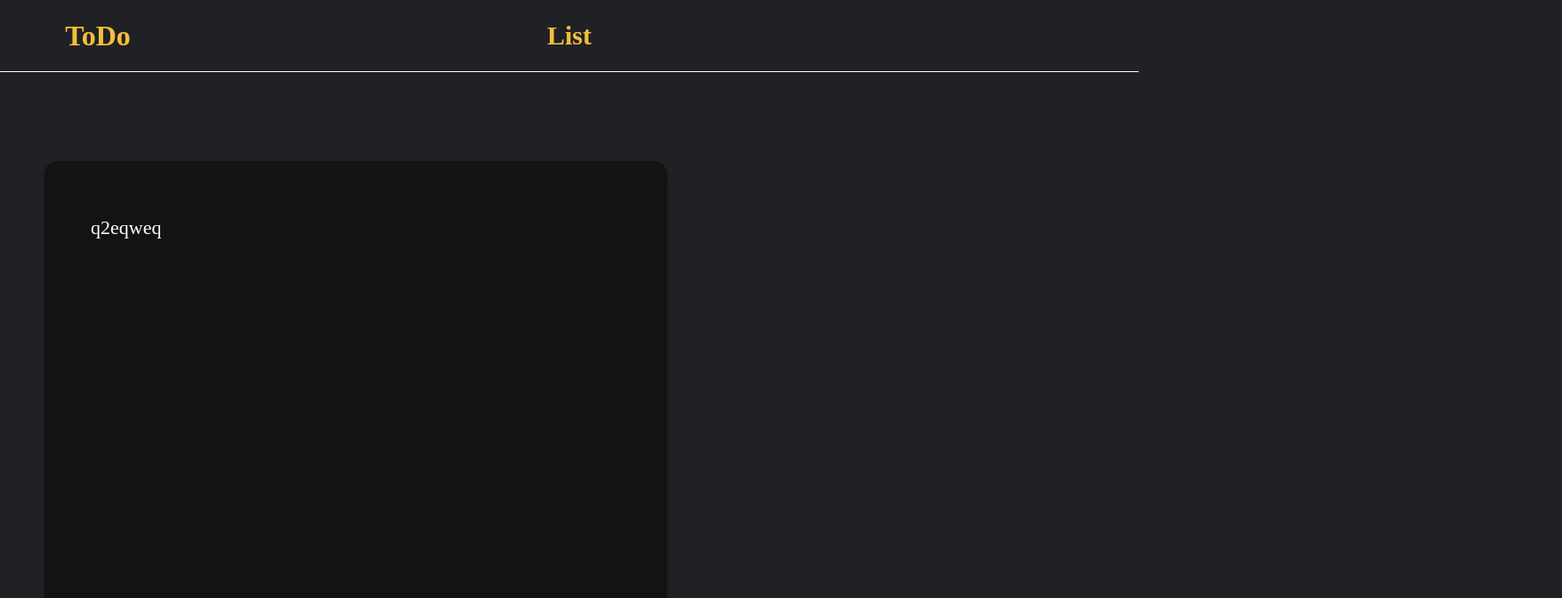
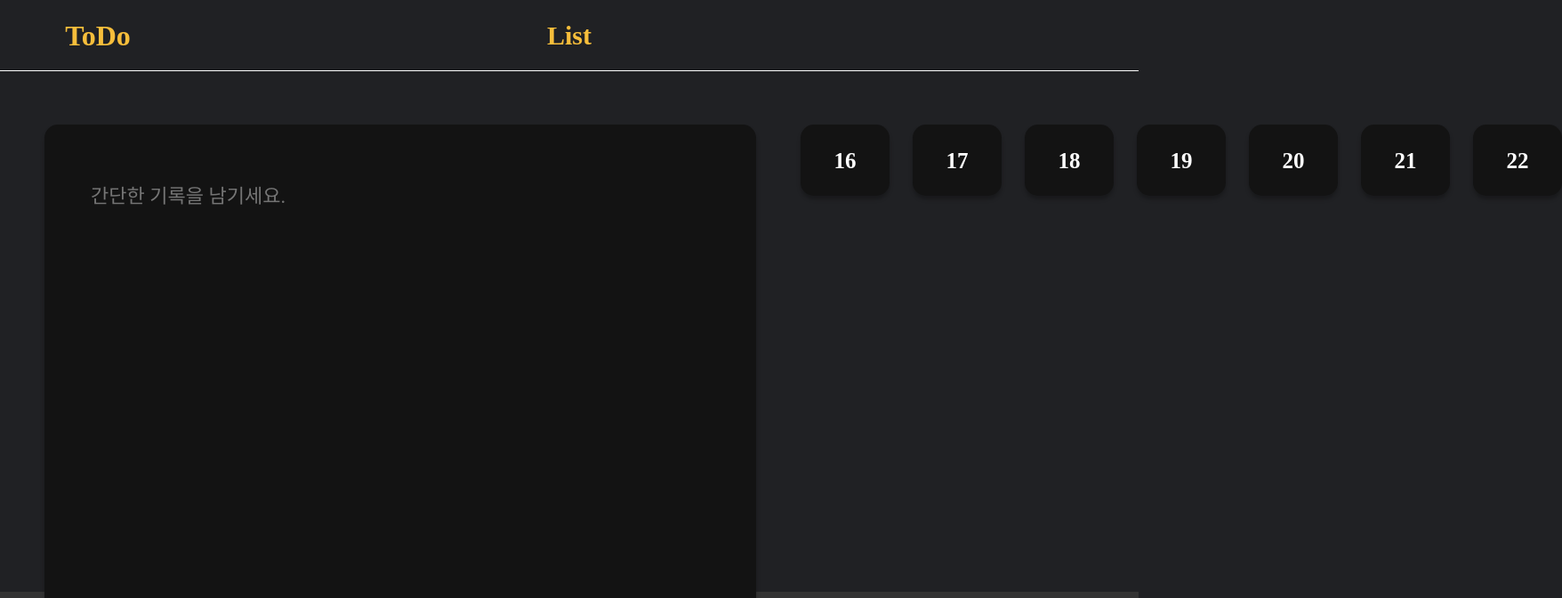
Before and after one commit to kisn3089/todo, a React (Create React App) app: page / in a window 1280 px wide. Shown: the top 672 px of the page at 89% size, 1756 px wide, since content can reach past the window. Built offline with nearby package versions, Linux system fonts and the light colour scheme.

Commit message:
feat: make DateBox

```diff
--- a/package.json
+++ b/package.json
@@ -15,6 +15,7 @@
     "react-router-dom": "^6.4.3",
     "react-scripts": "5.0.1",
     "styled-components": "^5.3.6",
+    "styled-reset": "^4.4.2",
     "typescript": "^4.8.4",
     "web-vitals": "^2.1.4"
   },
--- a/src/App.tsx
+++ b/src/App.tsx
@@ -1,13 +1,15 @@
+import Footer from "components/organism/Footer";
 import Header from "components/organism/Header";
 import HoemPage from "pages/HomePage";
 import React from "react";
 
 function App() {
   return (
-    <>
+    <div style={{ width: "100vw", height: "100vh" }}>
       <Header />
       <HoemPage />
-    </>
+      <Footer />
+    </div>
   );
 }
 
--- /dev/null
+++ b/src/components/molecules/DateBox/index.tsx
@@ -0,0 +1,25 @@
+import Text from "components/atoms/Text";
+import React from "react";
+import { ThemeConfig } from "styles/theme";
+import { DateBoxWrapper } from "./styles";
+
+export interface IDateBox {
+  date: number;
+}
+
+const DateBox = (props: IDateBox) => {
+  const { date } = props;
+  return (
+    <DateBoxWrapper>
+      <Text
+        content={String(date)}
+        color={ThemeConfig.white}
+        fontFamily="Noto Sans KR"
+        fontWeight="700"
+        fontSize="25px"
+      />
+    </DateBoxWrapper>
+  );
+};
+
+export default DateBox;
--- /dev/null
+++ b/src/components/molecules/DateBox/styles.ts
@@ -0,0 +1,13 @@
+import styled from "styled-components";
+import { ThemeConfig } from "styles/theme";
+
+export const DateBoxWrapper = styled.div`
+  display: flex;
+  justify-content: center;
+  align-items: center;
+  width: 100px;
+  height: 80px;
+  background-color: ${ThemeConfig.black_main};
+  border-radius: 15px;
+  box-shadow: 0px 4px 4px 0px #00000040;
+`;
--- a/src/components/molecules/DetailForm/index.tsx
+++ b/src/components/molecules/DetailForm/index.tsx
@@ -3,13 +3,13 @@ import React, { useState } from "react";
 import { DetailWrapper, TextAreaWrapper } from "./styles";
 
 const DetailForm = () => {
-  const [detailvalue, setDetailValue] = useState("q2eqweq");
-  console.log(detailvalue);
+  const [detailvalue, setDetailValue] = useState("");
 
   return (
     <DetailWrapper>
       <TextAreaWrapper
         value={detailvalue}
+        placeholder="간단한 기록을 남기세요."
         onChange={(e) => setDetailValue(e.target.value)}
       />
     </DetailWrapper>
--- a/src/components/molecules/DetailForm/styles.ts
+++ b/src/components/molecules/DetailForm/styles.ts
@@ -1,24 +1,23 @@
 import styled from "styled-components";
+import { ThemeConfig } from "styles/theme";
 
 export const DetailWrapper = styled.div`
-  box-sizing: border-box;
-  width: 700px;
-  height: 870px;
-  background-color: #131313;
+  min-width: 800px;
+  min-height: 885px;
+  background-color: ${ThemeConfig.black_main};
   border-radius: 15px;
   box-shadow: 0px 4px 4px 0px #00000040;
   padding: 60px 50px;
 `;
 
 export const TextAreaWrapper = styled.textarea`
-  box-sizing: border-box;
-  background-color: #131313;
+  background-color: ${ThemeConfig.black_main};
   border: none;
   width: 100%;
   height: 100%;
   resize: none;
   outline: none;
-  color: #fff;
+  color: ${ThemeConfig.white};
   font-family: "Noto Sans KR";
   font-size: 22px;
   font-weight: 500;
--- /dev/null
+++ b/src/components/organism/Footer/index.tsx
@@ -0,0 +1,8 @@
+import React from "react";
+import { FooterWrapper } from "./styles";
+
+const Footer = () => {
+  return <FooterWrapper>Footer</FooterWrapper>;
+};
+
+export default Footer;
--- /dev/null
+++ b/src/components/organism/Footer/styles.ts
@@ -0,0 +1,10 @@
+import styled from "styled-components";
+
+export const FooterWrapper = styled.div`
+  display: flex;
+  justify-content: center;
+  align-items: center;
+  width: 100%;
+  height: 135px;
+  background-color: #333;
+`;
--- a/src/styles/GlobalStyle.ts
+++ b/src/styles/GlobalStyle.ts
@@ -1,10 +1,16 @@
 import { createGlobalStyle } from "styled-components";
+import reset from "styled-reset";
 
 export const GlobalStyle = createGlobalStyle`
+        ${reset}
+
+        * {
+        box-sizing: border-box;
+     }
+
     body {
         margin: 0;
         padding: 0;
-        box-sizing: border-box;
         background-color: #202124;
         color: #fff;
     }
--- /dev/null
+++ b/src/styles/theme.ts
@@ -0,0 +1,11 @@
+type TThemeConfig = {
+  black_main: string;
+  point_yellow: string;
+  white: string;
+};
+
+export const ThemeConfig: TThemeConfig = {
+  black_main: "#131313",
+  point_yellow: "F7BE3B",
+  white: "#ffffff",
+};
--- a/src/templates/HomeTemplate/index.tsx
+++ b/src/templates/HomeTemplate/index.tsx
@@ -1,10 +1,20 @@
+import DateBox from "components/molecules/DateBox";
 import DetailForm from "components/molecules/DetailForm";
-import { HomeBody } from "./styles";
+import { DateCenter, DateWrapper, HomeBody } from "./styles";
+
+const dummyDate = [16, 17, 18, 19, 20, 21, 22];
 
 const HomeTemplate = () => {
   return (
     <HomeBody>
       <DetailForm />
+      <DateCenter>
+        <DateWrapper>
+          {dummyDate.map((date: number, index: number) => {
+            return <DateBox key={index} date={date} />;
+          })}
+        </DateWrapper>
+      </DateCenter>
     </HomeBody>
   );
 };
--- a/src/templates/HomeTemplate/styles.ts
+++ b/src/templates/HomeTemplate/styles.ts
@@ -1,6 +1,24 @@
 import styled from "styled-components";
 
 export const HomeBody = styled.div`
-  /* display: flex; */
-  padding: 100px 50px;
+  display: flex;
+  justify-content: start;
+  width: 100%;
+  height: calc(100% - 80px - 135px);
+  padding: 60px 50px;
 `;
+
+export const DateWrapper = styled.div`
+  display: flex;
+  justify-content: space-between;
+  width: 856px;
+`;
+
+export const DateCenter = styled.div`
+  display: flex;
+  justify-content: center;
+  padding: 0 0 0 50px;
+  height: 80px;
+  width: 100%;
+  box-sizing: border-box;
+`;
```
Also changed, not shown: 1 other file (tests, documents, lock files or other folders).
